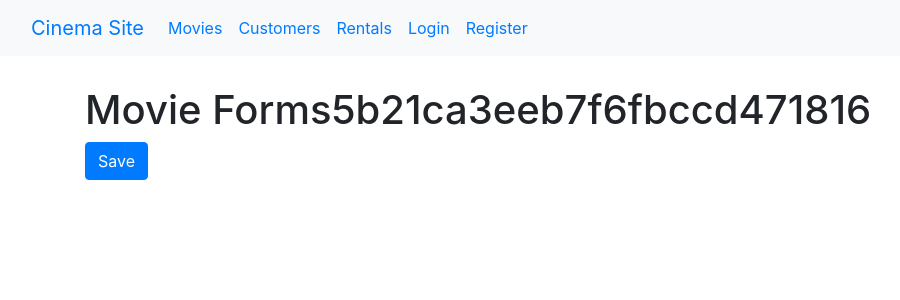
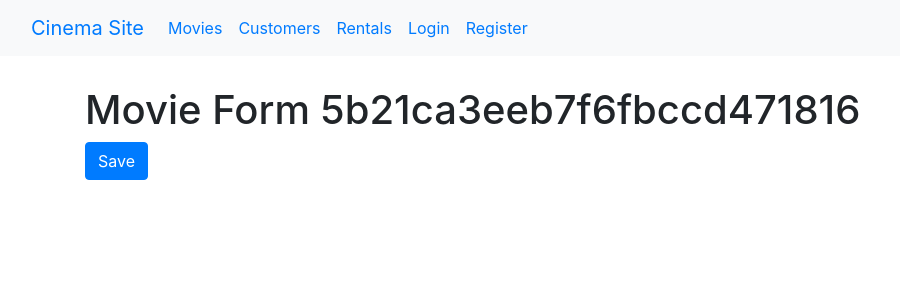
Before and after one commit to Ngeti258/Cinema-site, a React (Create React App) app: page /movies/5b21ca3eeb7f6fbccd471816 in a window 1280 px wide. Shown: the top 300 px of the page, without its empty margins (0-900 px from the left). Built offline with nearby package versions, Linux system fonts and the light colour scheme.

Commit message:
Update movieForm.jsx

```diff
--- a/src/components/movieForm.jsx
+++ b/src/components/movieForm.jsx
@@ -1,11 +1,17 @@
-import React from 'react'
+import React from "react";
 
-const MovieForm = ({match,history}) => {
-    return <div>
-        <h1>Movie Forms{ match.params.id}</h1>
-        <button className="btn btn-primary" onClick={()=>
-        history.push('/movies')}>Save</button>
-    </div>;
-}
+const MovieForm = ({ match, history }) => {
+  return (
+    <div>
+      <h1>Movie Form {match.params.id} </h1>
+      <button
+        className="btn btn-primary"
+        onClick={() => history.push("/movies")}
+      >
+        Save
+      </button>
+    </div>
+  );
+};
 
 export default MovieForm;
```
